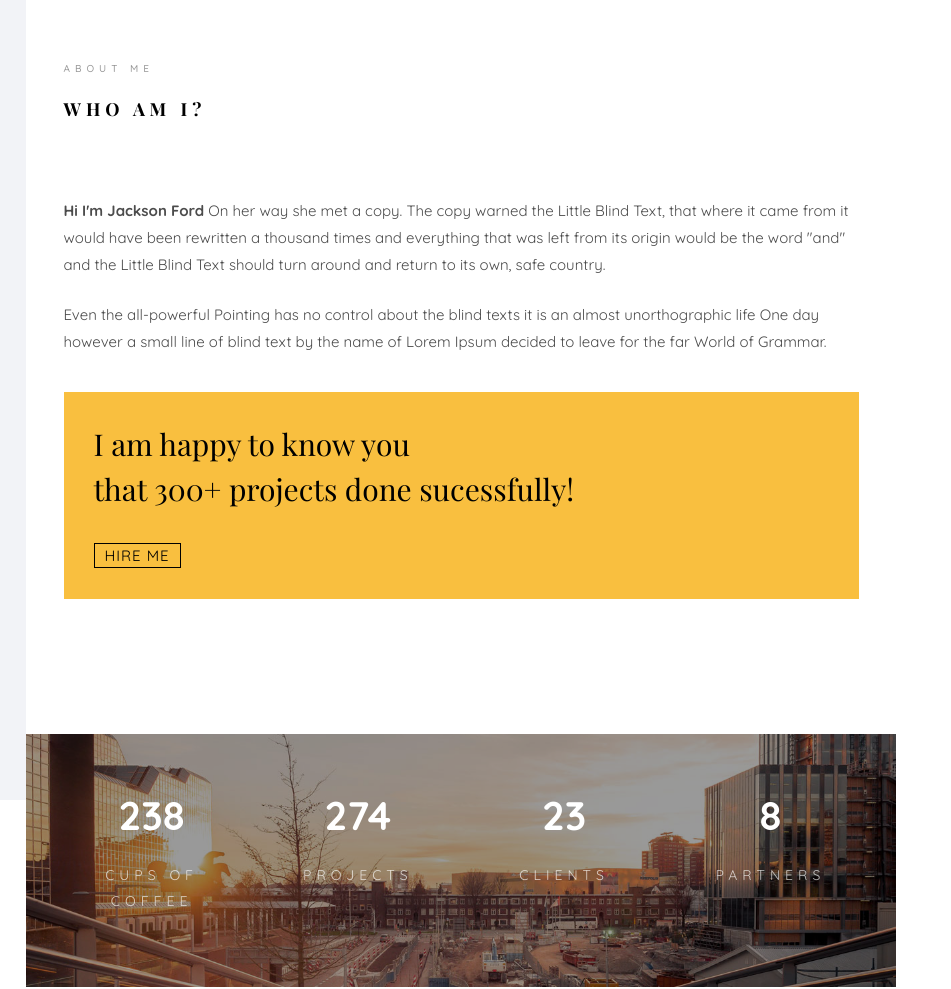
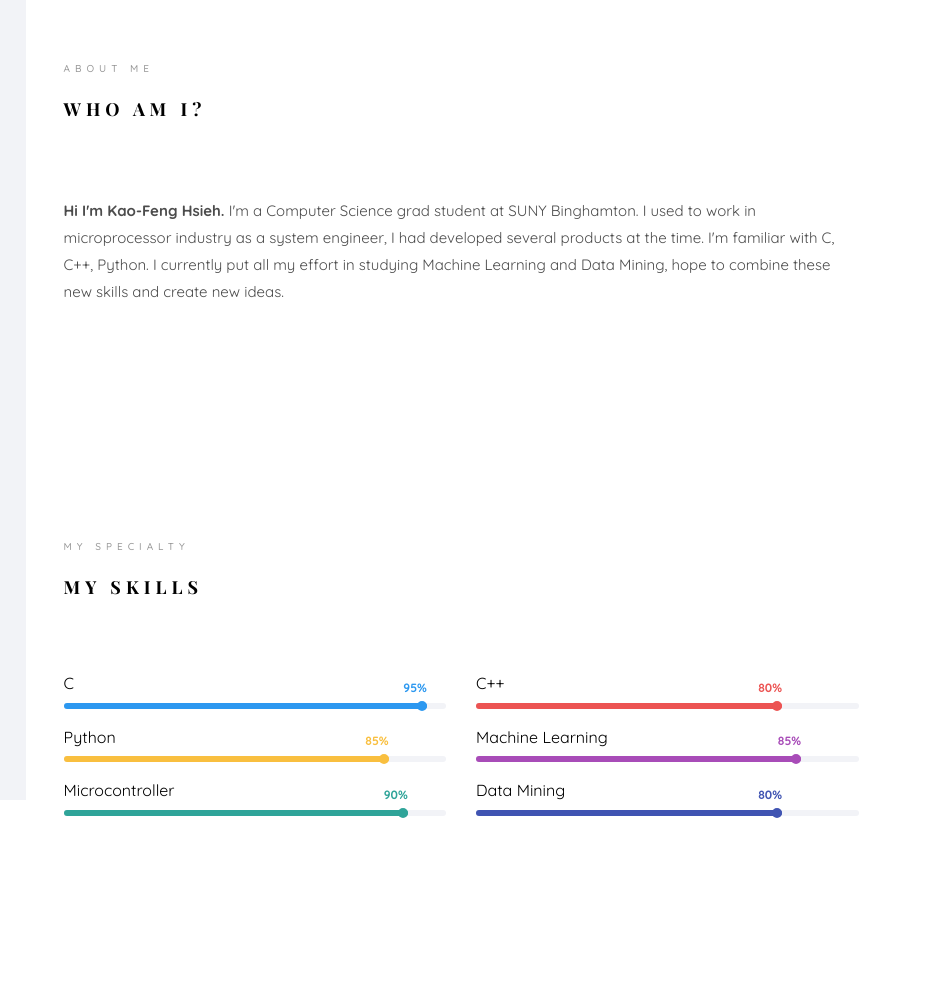
Before and after one commit to hsiehkaofeng/hsiehkaofeng.github.io, a plain HTML site: page index.html in a window 1280 px wide. Shown: the top 989 px of the page, 329-1280 px from the left. Drawn offline with nearby package versions, Linux system fonts and the light colour scheme; files whose address does not match are found by name; a web font is replaced by a local one.

Commit message:
about and skills

```diff
--- a/index.html
+++ b/index.html
@@ -100,26 +100,17 @@
 										<div class="about-desc">
 											<span class="heading-meta">About me</span>
 											<h2 class="colorlib-heading">Who Am I?</h2>
-											<p><strong>Hi I'm Jackson Ford</strong> On her way she met a copy. The copy
-												warned the Little Blind Text, that where it came from it would have been
-												rewritten a thousand times and everything that was left from its origin
-												would be the word "and" and the Little Blind Text should turn around and
-												return to its own, safe country.</p>
-											<p>Even the all-powerful Pointing has no control about the blind texts it is
-												an almost unorthographic life One day however a small line of blind text
-												by the name of Lorem Ipsum decided to leave for the far World of
-												Grammar.</p>
+											<p><strong>Hi I'm Kao-Feng Hsieh.</strong> I'm a Computer Science grad
+												student
+												at SUNY Binghamton. I used to work in microprocessor industry as a
+												system engineer, I had developed several products at the time. I'm
+												familiar with C, C++, Python. I currently put all my effort in studying
+												Machine Learning and Data Mining, hope to combine these new skills and
+												create new ideas. </p>
 										</div>
 									</div>
 								</div>
-								<div class="row">
-									<div class="col-md-12 animate-box" data-animate-effect="fadeInLeft">
-										<div class="hire">
-											<h2>I am happy to know you <br>that 300+ projects done sucessfully!</h2>
-											<a href="#" class="btn-hire">Hire me</a>
-										</div>
-									</div>
-								</div>
+
 							</div>
 						</div>
 					</div>
@@ -128,36 +119,7 @@
 
 
 
-				<div id="colorlib-counter" class="colorlib-counters"
-					style="background-image: url(images/cover_bg_1.jpg);" data-stellar-background-ratio="0.5">
-					<div class="overlay"></div>
-					<div class="colorlib-narrow-content">
-						<div class="row">
-						</div>
-						<div class="row">
-							<div class="col-md-3 text-center animate-box">
-								<span class="colorlib-counter js-counter" data-from="0" data-to="309" data-speed="5000"
-									data-refresh-interval="50"></span>
-								<span class="colorlib-counter-label">Cups of coffee</span>
-							</div>
-							<div class="col-md-3 text-center animate-box">
-								<span class="colorlib-counter js-counter" data-from="0" data-to="356" data-speed="5000"
-									data-refresh-interval="50"></span>
-								<span class="colorlib-counter-label">Projects</span>
-							</div>
-							<div class="col-md-3 text-center animate-box">
-								<span class="colorlib-counter js-counter" data-from="0" data-to="30" data-speed="5000"
-									data-refresh-interval="50"></span>
-								<span class="colorlib-counter-label">Clients</span>
-							</div>
-							<div class="col-md-3 text-center animate-box">
-								<span class="colorlib-counter js-counter" data-from="0" data-to="10" data-speed="5000"
-									data-refresh-interval="50"></span>
-								<span class="colorlib-counter-label">Partners</span>
-							</div>
-						</div>
-					</div>
-				</div>
+
 
 				<section class="colorlib-skills" data-section="skills">
 					<div class="colorlib-narrow-content">
@@ -169,37 +131,31 @@
 							</div>
 						</div>
 						<div class="row">
-							<div class="col-md-12 animate-box" data-animate-effect="fadeInLeft">
-								<p>The Big Oxmox advised her not to do so, because there were thousands of bad Commas,
-									wild Question Marks and devious Semikoli, but the Little Blind Text didn’t listen.
-									She packed her seven versalia, put her initial into the belt and made herself on the
-									way.</p>
-							</div>
 							<div class="col-md-6 animate-box" data-animate-effect="fadeInLeft">
 								<div class="progress-wrap">
-									<h3>Photoshop</h3>
+									<h3>C</h3>
 									<div class="progress">
-										<div class="progress-bar color-1" role="progressbar" aria-valuenow="75"
-											aria-valuemin="0" aria-valuemax="100" style="width:75%">
-											<span>75%</span>
+										<div class="progress-bar color-1" role="progressbar" aria-valuenow="95"
+											aria-valuemin="0" aria-valuemax="100" style="width:95%">
+											<span>95%</span>
 										</div>
 									</div>
 								</div>
 							</div>
 							<div class="col-md-6 animate-box" data-animate-effect="fadeInRight">
 								<div class="progress-wrap">
-									<h3>jQuery</h3>
+									<h3>C++</h3>
 									<div class="progress">
-										<div class="progress-bar color-2" role="progressbar" aria-valuenow="60"
-											aria-valuemin="0" aria-valuemax="100" style="width:60%">
-											<span>60%</span>
+										<div class="progress-bar color-2" role="progressbar" aria-valuenow="80"
+											aria-valuemin="0" aria-valuemax="100" style="width:80%">
+											<span>80%</span>
 										</div>
 									</div>
 								</div>
 							</div>
 							<div class="col-md-6 animate-box" data-animate-effect="fadeInLeft">
 								<div class="progress-wrap">
-									<h3>HTML5</h3>
+									<h3>Python</h3>
 									<div class="progress">
 										<div class="progress-bar color-3" role="progressbar" aria-valuenow="85"
 											aria-valuemin="0" aria-valuemax="100" style="width:85%">
@@ -210,29 +166,29 @@
 							</div>
 							<div class="col-md-6 animate-box" data-animate-effect="fadeInRight">
 								<div class="progress-wrap">
-									<h3>CSS3</h3>
+									<h3>Machine Learning</h3>
 									<div class="progress">
-										<div class="progress-bar color-4" role="progressbar" aria-valuenow="90"
+										<div class="progress-bar color-4" role="progressbar" aria-valuenow="85"
+											aria-valuemin="0" aria-valuemax="100" style="width:85%">
+											<span>85%</span>
+										</div>
+									</div>
+								</div>
+							</div>
+							<div class="col-md-6 animate-box" data-animate-effect="fadeInLeft">
+								<div class="progress-wrap">
+									<h3>Microcontroller</h3>
+									<div class="progress">
+										<div class="progress-bar color-5" role="progressbar" aria-valuenow="90"
 											aria-valuemin="0" aria-valuemax="100" style="width:90%">
 											<span>90%</span>
 										</div>
 									</div>
 								</div>
 							</div>
-							<div class="col-md-6 animate-box" data-animate-effect="fadeInLeft">
-								<div class="progress-wrap">
-									<h3>WordPress</h3>
-									<div class="progress">
-										<div class="progress-bar color-5" role="progressbar" aria-valuenow="70"
-											aria-valuemin="0" aria-valuemax="100" style="width:70%">
-											<span>70%</span>
-										</div>
-									</div>
-								</div>
-							</div>
 							<div class="col-md-6 animate-box" data-animate-effect="fadeInRight">
 								<div class="progress-wrap">
-									<h3>SEO</h3>
+									<h3>Data Mining</h3>
 									<div class="progress">
 										<div class="progress-bar color-6" role="progressbar" aria-valuenow="80"
 											aria-valuemin="0" aria-valuemax="100" style="width:80%">
```
